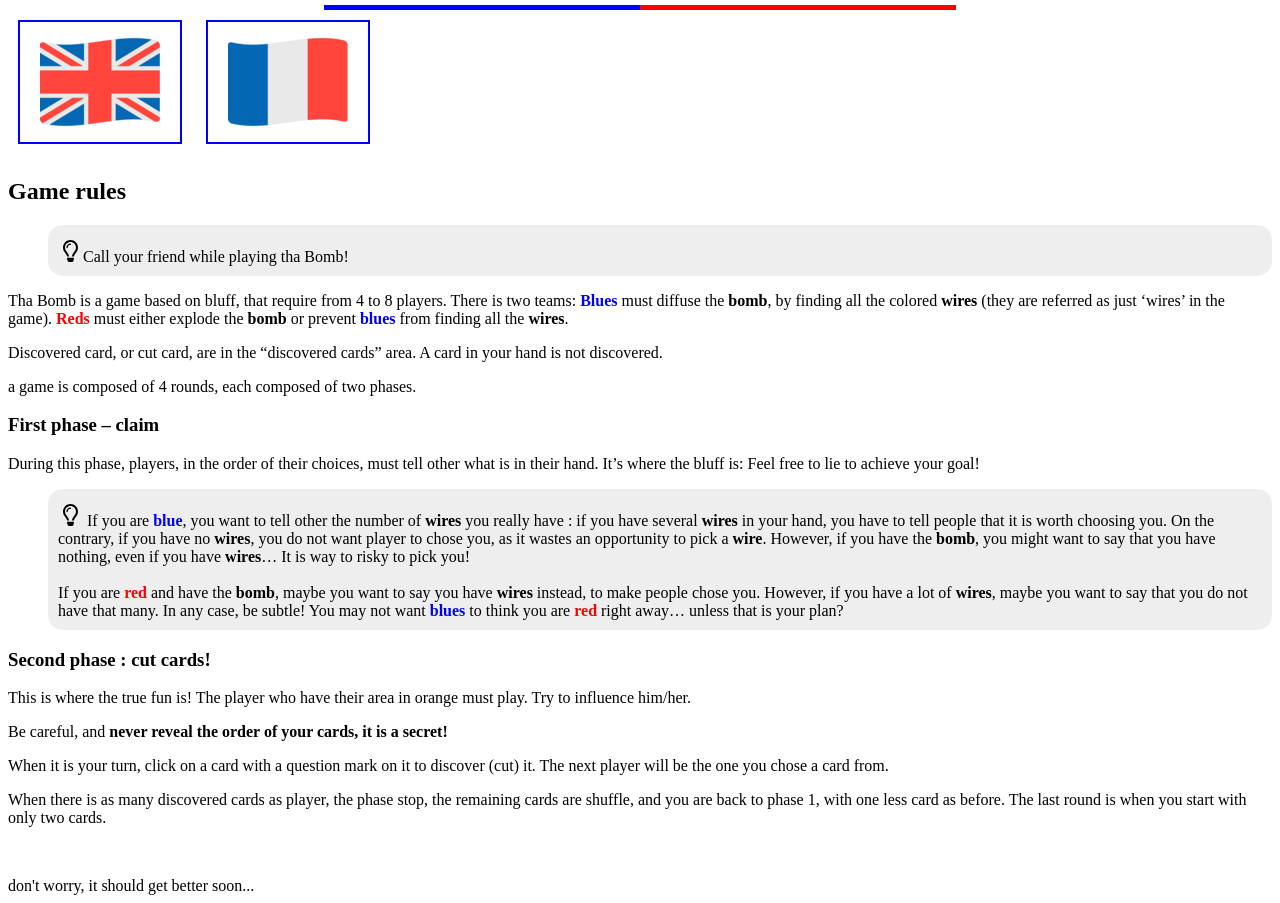
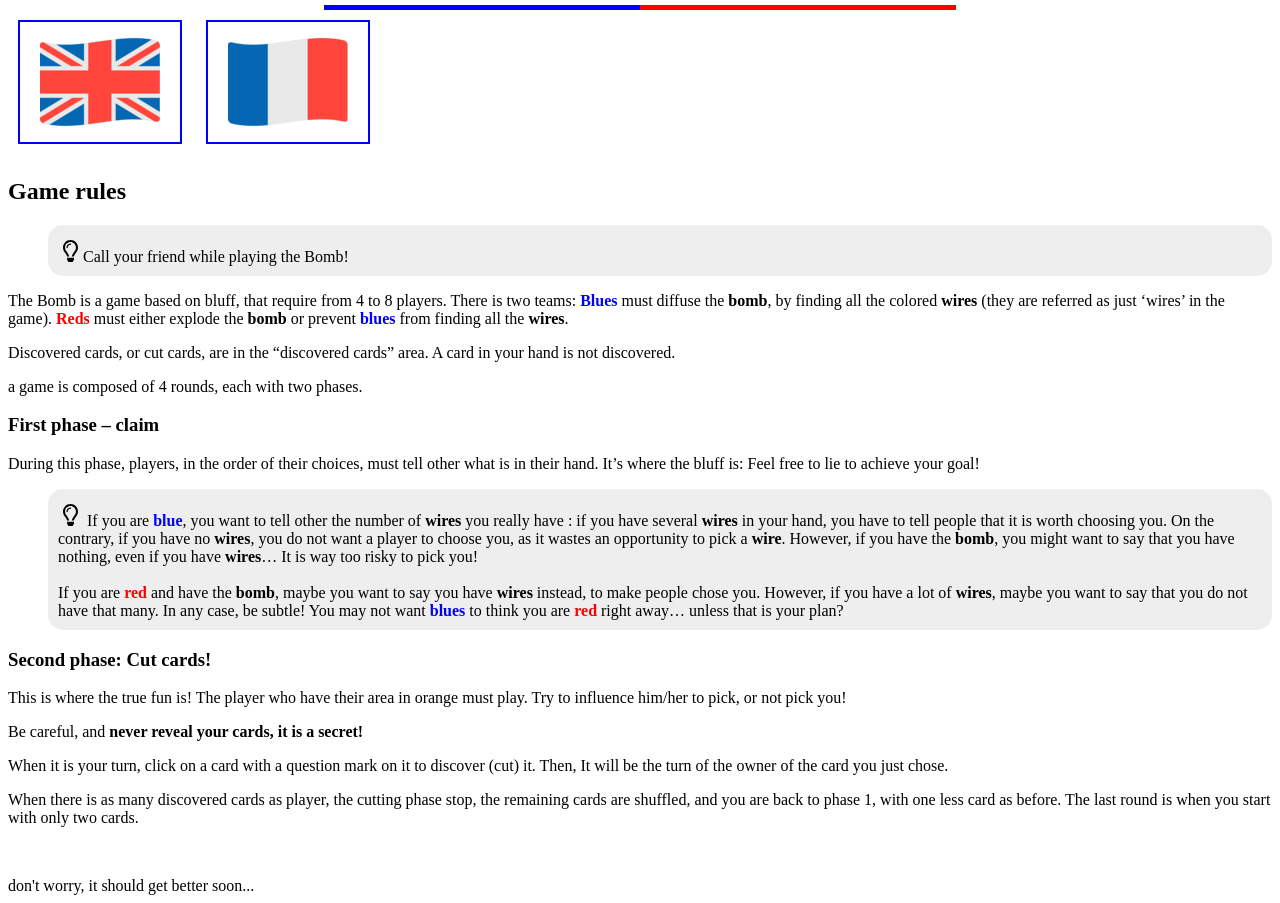
Before and after one commit to supermouette/tha_bomb_online, a Django app: page /game/rules in a window 1280 px wide. Shown: the part 45-948 px from the top of the page. Run offline with Django 3.2, Linux system fonts and the light colour scheme; data that the repository does not hold is empty.

Commit message:
typo fix in game rules, thanks Edd :)

```diff
--- a/game/templates/game/game_rules.html
+++ b/game/templates/game/game_rules.html
@@ -9,19 +9,19 @@
 
     <div id="english_rules">
         <h2> Game rules</h2>
-        <div class="tips">Call your friend while playing tha Bomb!</div>
+        <div class="tips">Call your friend while playing the Bomb!</div>
         <p>
-            Tha Bomb is a game based on bluff, that require from 4 to 8 players. There is two teams:
+            The Bomb is a game based on bluff, that require from 4 to 8 players. There is two teams:
             <span class="blue_desc">Blues</span> must diffuse the <strong>bomb</strong>,
             by finding all the colored <strong>wires</strong> (they are referred as just ‘wires’ in the game).
             <span class="red_desc">Reds</span> must either explode the <strong>bomb</strong> or prevent <span class="blue_desc">blues</span>
             from finding all the <strong>wires</strong>.
         </p>
         <p>
-            Discovered card, or cut card, are in the “discovered cards” area. A card in your hand is not discovered.
+            Discovered cards, or cut cards, are in the “discovered cards” area. A card in your hand is not discovered.
         </p>
         <p>
-            a game is composed of 4 rounds, each composed of two phases.
+            a game is composed of 4 rounds, each with two phases.
         </p>
         <h3>First phase – claim</h3>
         <p>
@@ -31,26 +31,27 @@
         <div class="tips">
             If you are <span class="blue_desc">blue</span>, you want to tell other the number of <strong>wires</strong>
             you really have : if you have several <strong>wires</strong> in your hand,
-            you have to tell people that it is worth choosing you. On the contrary, if you have no <strong>wires</strong>, you do not want player to chose you,
+            you have to tell people that it is worth choosing you. On the contrary, if you have no <strong>wires</strong>, you do not want a player to choose you,
             as it wastes an opportunity to pick a <strong>wire</strong>. However, if you have the <strong>bomb</strong>,
-            you might want to say that you have nothing, even if you have <strong>wires</strong>… It is way to risky to pick you!<br><br>
+            you might want to say that you have nothing, even if you have <strong>wires</strong>… It is way too risky to pick you!<br><br>
             If you are <span class="red_desc">red</span> and have the <strong>bomb</strong>, maybe you want to say you have <strong>wires</strong> instead, to make people chose you.
             However, if you have a lot of <strong>wires</strong>, maybe you want to say that you do not have that many.
             In any case, be subtle! You may not want <span class="blue_desc">blues</span> to think you are <span class="red_desc">red</span> right away… unless that is your plan?
         </div>
-        <h3>Second phase : cut cards!</h3>
+        <h3>Second phase: Cut cards!</h3>
         <p>
-            This is where the true fun is! The player who have their area in orange must play. Try to influence him/her.
+            This is where the true fun is! The player who have their area in orange must play.
+            Try to influence him/her to pick, or not pick you!
         </p>
         <p>
-            Be careful, and <strong>never reveal the order of your cards, it is a secret!</strong>
+            Be careful, and <strong>never reveal your cards, it is a secret!</strong>
         </p>
         <p>
             When it is your turn, click on a card with a question mark on it to discover (cut) it.
-            The next player will be the one you chose a card from.
+            Then, It will be the turn of the owner of the card you just chose.
         </p>
         <p>
-            When there is as many discovered cards as player, the phase stop, the remaining cards are shuffle,
+            When there is as many discovered cards as player, the cutting phase stop, the remaining cards are shuffled,
             and you are back to phase 1, with one less card as before.
             The last round is when you start with only two cards.
         </p>
```
